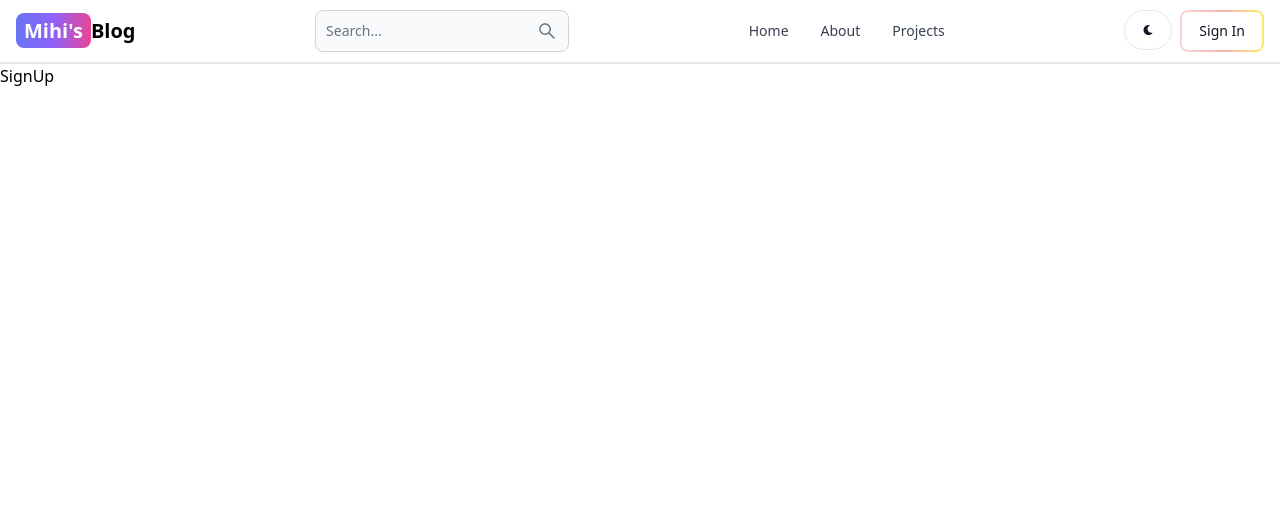
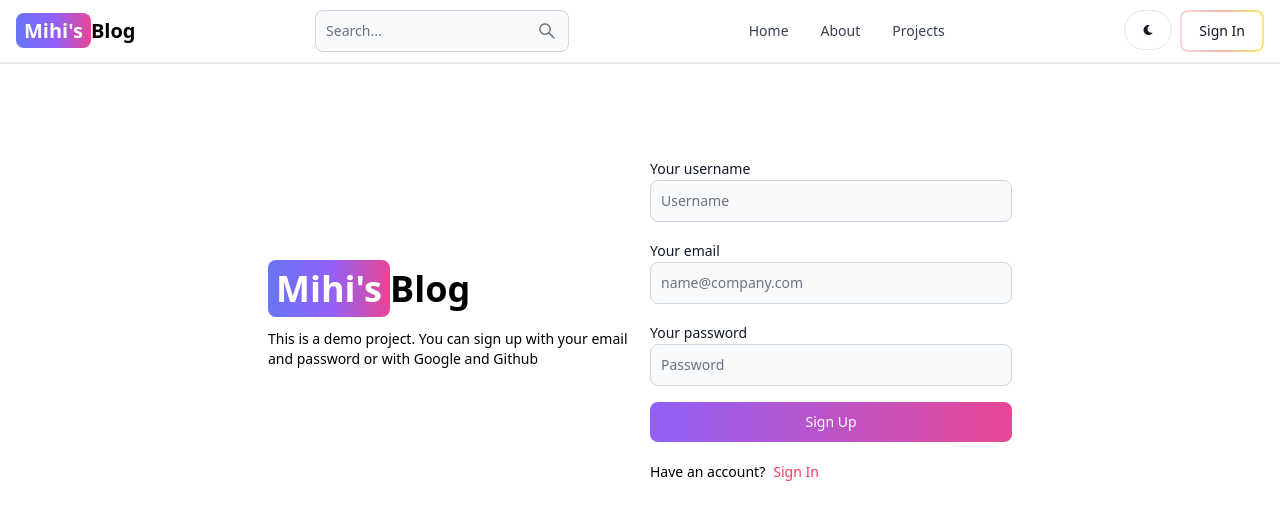
Before and after one commit to MiHiii/blog-step-by-step, a React (Vite) app in the folder client/: page /sign-up in a window 1280 px wide. Shown: the top 520 px of the page. Built offline with nearby package versions, Linux system fonts and the light colour scheme.

Commit message:
create sign up page UI

```diff
--- a/client/src/pages/SignUp.jsx
+++ b/client/src/pages/SignUp.jsx
@@ -1,3 +1,65 @@
+import { Button, Label, TextInput } from "flowbite-react";
+import { Link } from "react-router-dom";
+
 export default function SignUp() {
-  return <div>SignUp</div>;
+  return (
+    <div className="min-h-screen mt-20">
+      <div className="flex flex-col md:flex-row md:items-center p-3 max-w-3xl mx-auto gap-5">
+        {/*left: có logo và desc*/}
+        <div className="flex-1">
+          <Link to="/" className=" font-bold dark:text-white text-4xl">
+            <span
+              className="
+            px-2
+            py-1
+            bg-gradient-to-r
+            from-indigo-500
+            via-purple-500
+            to-pink-500
+            rounded-lg
+            text-white
+          "
+            >
+              Mihi's
+            </span>
+            Blog
+          </Link>
+          <p className="text-sm mt-5">
+            This is a demo project. You can sign up with your email and password
+            or with Google and Github
+          </p>
+        </div>
+        {/*right form đăng kí và button đăng nhâp bằng GG và Git*/}
+        <div className="flex-1">
+          <form className="flex flex-col gap-4">
+            <div>
+              <Label value="Your username" />
+              <TextInput type="text" placeholder="Username" id="username" />
+            </div>
+            <div>
+              <Label value="Your email" />
+              <TextInput
+                type="email"
+                placeholder="name@company.com"
+                id="email"
+              />
+            </div>
+            <div>
+              <Label value="Your password" />
+              <TextInput type="password" placeholder="Password" id="password" />
+            </div>
+            <Button gradientDuoTone={"purpleToPink"} type="submit">
+              Sign Up
+            </Button>
+          </form>
+          <div className="flex gap-2 text-sm mt-5">
+            <span>Have an account?</span>
+            <Link to="/sign-in" className="text-rose-500">
+              Sign In
+            </Link>
+          </div>
+        </div>
+      </div>
+    </div>
+  );
 }
```
